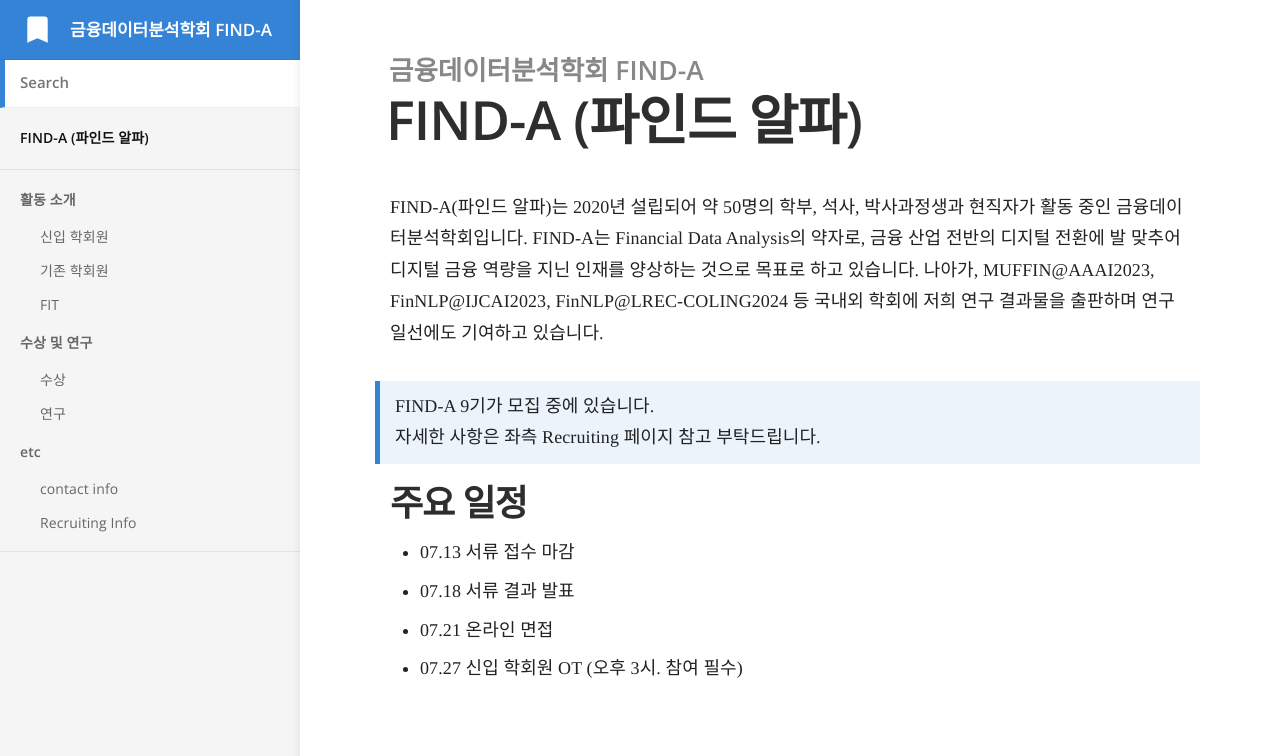
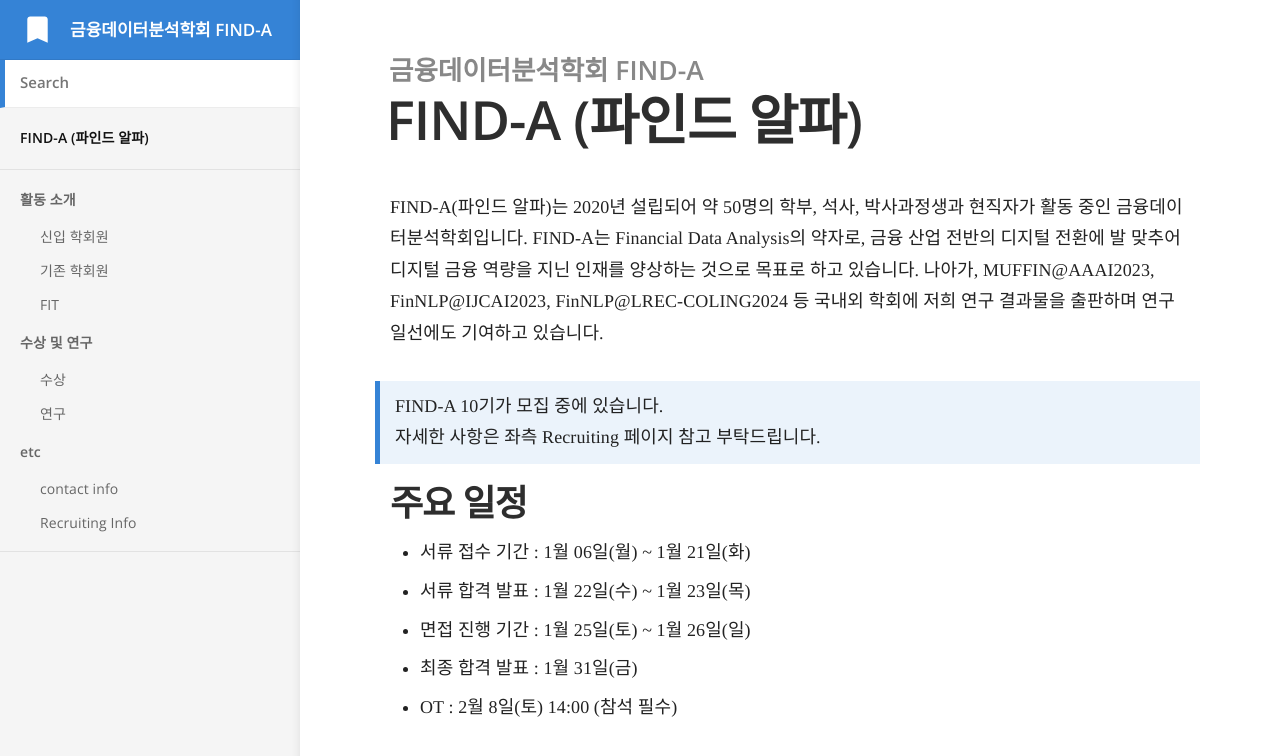
Before and after one commit to Find-A-AI/find-a-ai.github.io, a Jekyll site: the page built from index.md, in a window 1280 px wide. Shown: the top 756 px of the page. Built offline with Jekyll 4.4.1, drawn with Linux system fonts in a browser that asks for light colours; some web fonts are replaced.

Commit message:
Update index.md

```diff
--- a/index.md
+++ b/index.md
@@ -4,11 +4,12 @@ title: FIND-A (파인드 알파)
 
 FIND-A(파인드 알파)는 2020년 설립되어 약 50명의 학부, 석사, 박사과정생과 현직자가 활동 중인 금융데이터분석학회입니다. FIND-A는 Financial Data Analysis의 약자로, 금융 산업 전반의 디지털 전환에 발 맞추어 디지털 금융 역량을 지닌 인재를 양상하는 것으로 목표로 하고 있습니다. 나아가, MUFFIN@AAAI2023, FinNLP@IJCAI2023, FinNLP@LREC-COLING2024 등 국내외 학회에 저희 연구 결과물을 출판하며 연구 일선에도 기여하고 있습니다.
 
-> FIND-A 9기가 모집 중에 있습니다.
+> FIND-A 10기가 모집 중에 있습니다.
 자세한 사항은 좌측 Recruiting 페이지 참고 부탁드립니다.
 
 ## 주요 일정
-  - 07.13 서류 접수 마감
-  - 07.18 서류 결과 발표
-  - 07.21 온라인 면접
-  - 07.27 신입 학회원 OT (오후 3시. 참여 필수)
+- 서류 접수 기간 : 1월 06일(월) ~ 1월 21일(화)
+- 서류 합격 발표 : 1월 22일(수) ~ 1월 23일(목)
+- 면접 진행 기간 : 1월 25일(토) ~ 1월 26일(일)
+- 최종 합격 발표 : 1월 31일(금)
+- OT : 2월 8일(토) 14:00 (참석 필수)
```
